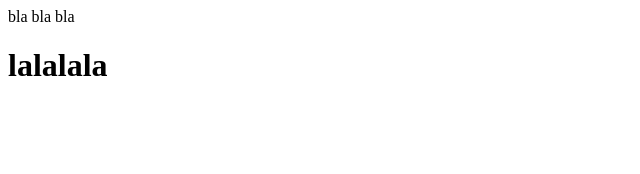
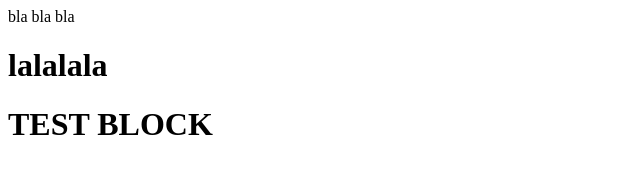
Before and after one commit to bejalane/gitlesson, a plain HTML site: page git-lesson/index.html in a window 1280 px wide. Shown: the whole page, without its empty margins (0-640 px from the left). Drawn offline with Linux system fonts and the light colour scheme.

Commit message:
new commit

```diff
--- a/git-lesson/index.html
+++ b/git-lesson/index.html
@@ -7,5 +7,7 @@
 <body>
 	<div>bla bla bla</div>
 	<h1>lalalala</h1>
+
+	<h1>TEST BLOCK</h1>
 </body>
 </html>
```
